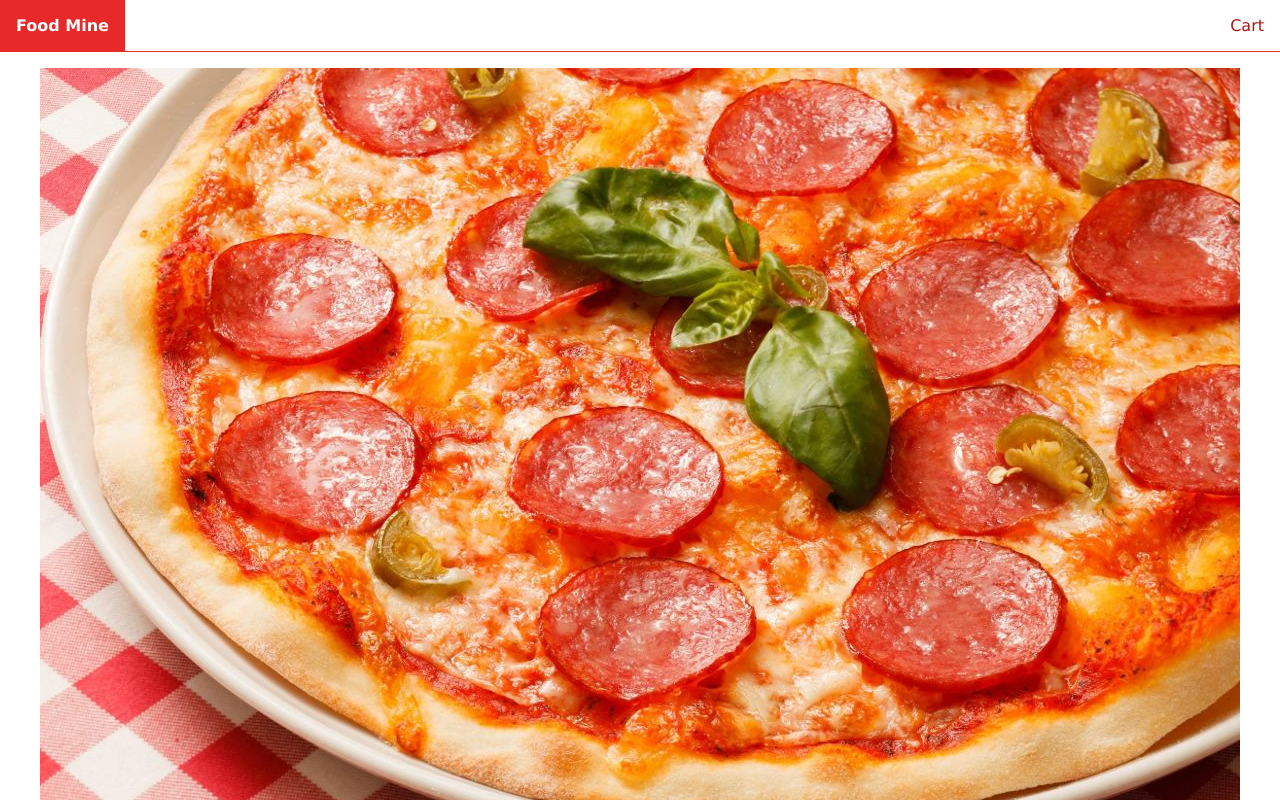
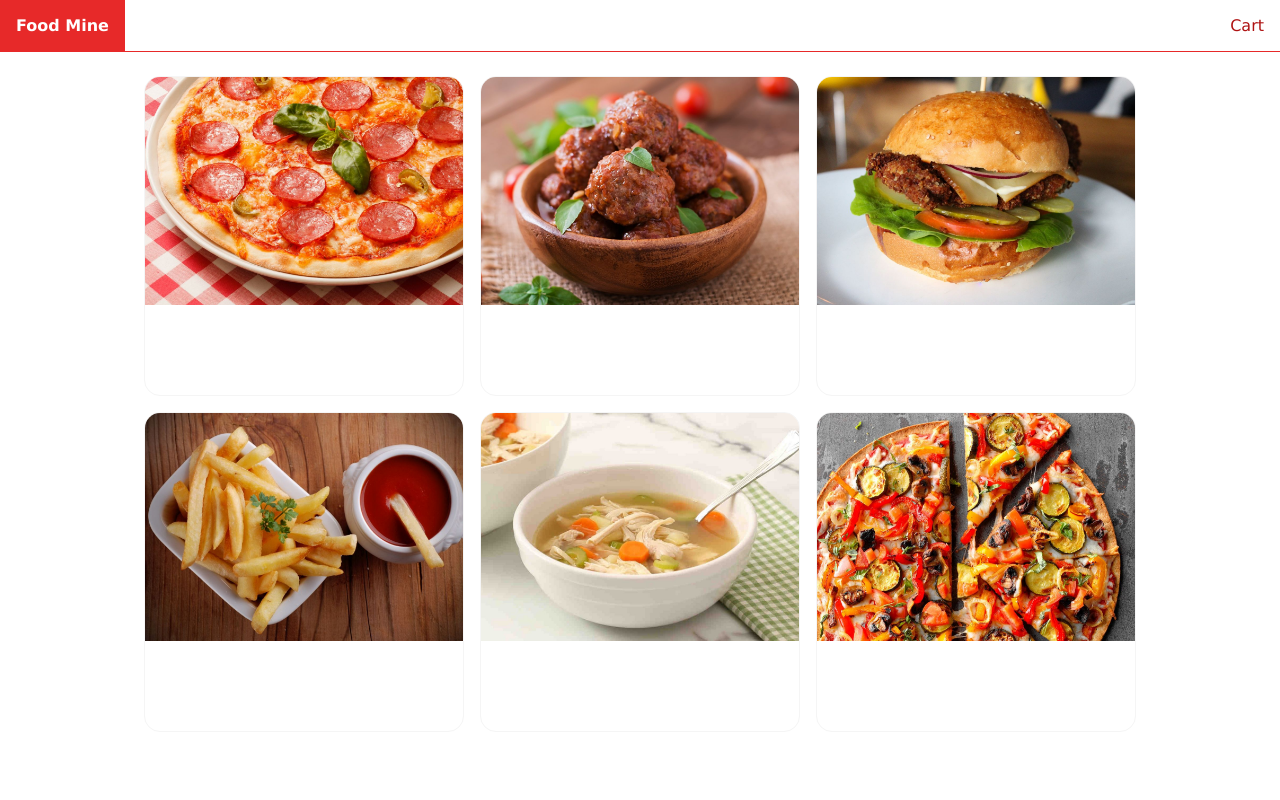
Before and after one commit to ChaviduBandara/FoodMine-Website, an Angular app in the folder foodmine/: page / in a window 1280 px wide. Shown: the top 800 px of the page. Built offline with nearby package versions, Linux system fonts and the light colour scheme.

Commit message:
updated homeComponent css file

```diff
--- a/foodmine/src/app/home/home.component.css
+++ b/foodmine/src/app/home/home.component.css
@@ -0,0 +1,23 @@
+ul{
+    display: flex;
+    justify-content: center;
+    align-items: center;
+    flex-wrap: wrap;
+    list-style-type: none;
+    padding: 0;
+}
+ul li a{
+    height: 20rem;
+    width: 20rem;
+    border: 1px solid whitesmoke;
+    border-radius: 1rem;
+    margin: 0.5rem;
+    display: flex;
+    flex-direction: column;
+    overflow: hidden;
+    color: #e72929;
+}
+li a:hover{
+    opacity: 0.9;
+    cursor: pointer;
+}
--- a/foodmine/src/app/home/home.component.html
+++ b/foodmine/src/app/home/home.component.html
@@ -1,5 +1,7 @@
 <ul>
     <li *ngFor="let food of foods">
-        <img src="{{food}}" alt="">
+        <a>
+            <img src="{{food}}" alt="">
+        </a>
     </li>
 </ul>
--- a/foodmine/src/styles.css
+++ b/foodmine/src/styles.css
@@ -2,6 +2,9 @@
 
 *{
     box-sizing: border-box;
+}
+html{
+    font-size: 16px;
 }
 body{
     margin: 0;
```
